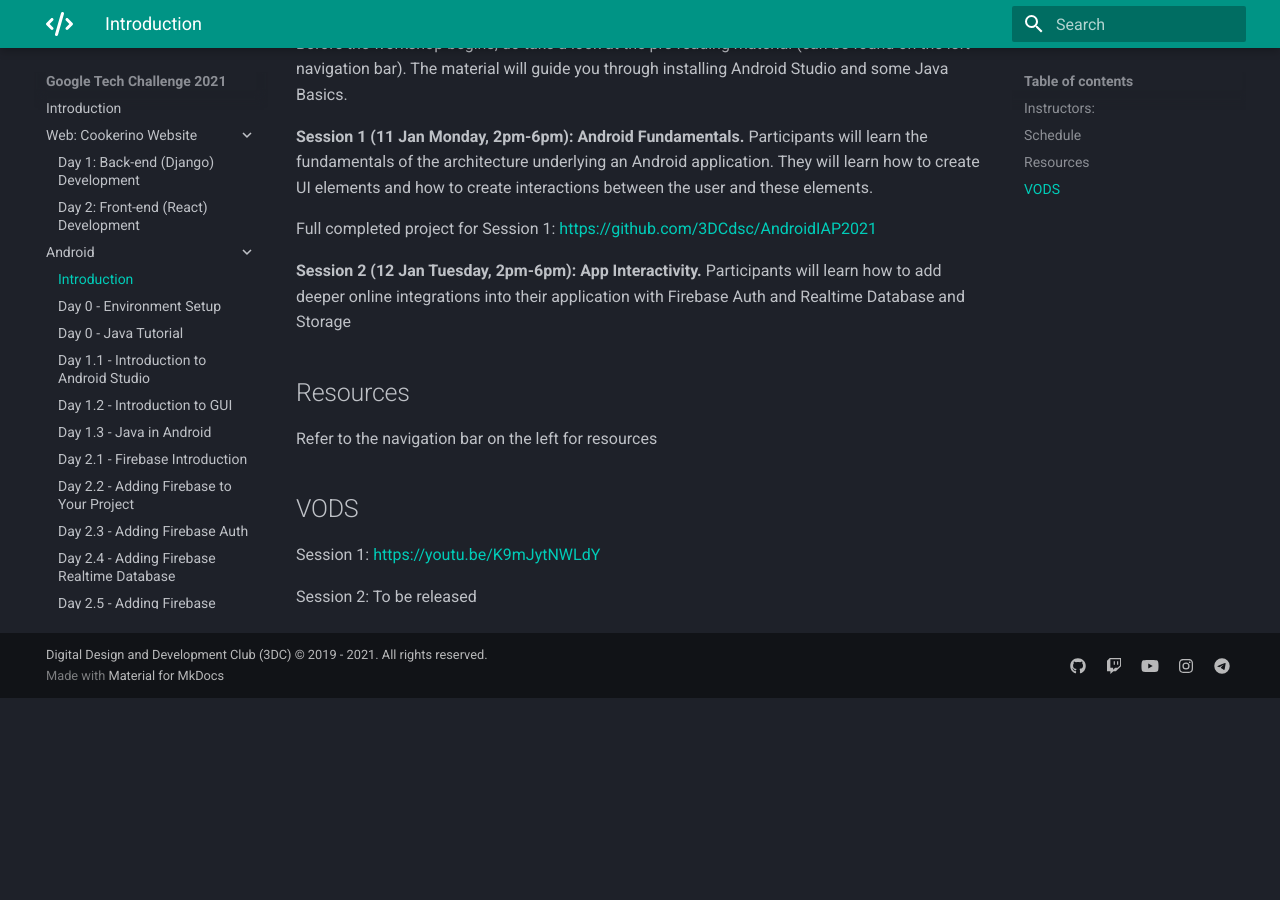
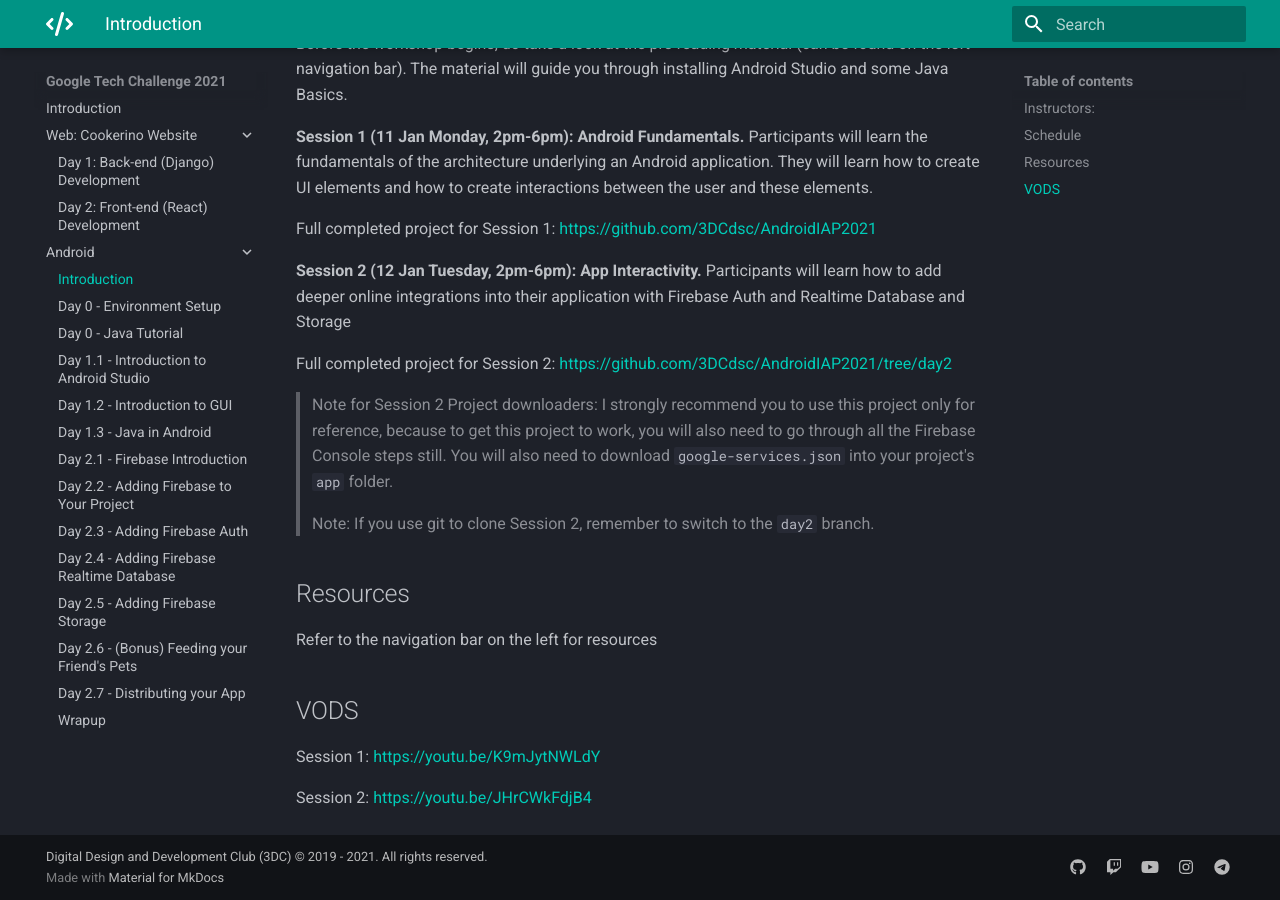
Before and after one commit to SHSR2001/3dcdsc.github.io, an MkDocs documentation site: the page built from docs/gtc/android/android.md, in a window 1280 px wide and 900 px high, scrolled down 606 px. Built offline with MkDocs 1.6.1 and Material for MkDocs 9.7.7, drawn with Linux system fonts in a browser that asks for light colours; before the commit the page ends 1304 px from its top, so only the background shows below that.

Commit message:
add post session 2 stuff

```diff
--- a/docs/gtc/android/android.md
+++ b/docs/gtc/android/android.md
@@ -22,6 +22,12 @@
 
 **Session 2 (12 Jan Tuesday, 2pm-6pm): App Interactivity.** Participants will learn how to add deeper online integrations into their application with Firebase Auth and Realtime Database and Storage
 
+Full completed project for Session 2: <https://github.com/3DCdsc/AndroidIAP2021/tree/day2>
+
+> Note for Session 2 Project downloaders: I strongly recommend you to use this project only for reference, because to get this project to work, you will also need to go through all the Firebase Console steps still. You will also need to download `google-services.json` into your project's `app` folder.
+
+> Note: If you use git to clone Session 2, remember to switch to the `day2` branch.
+
 ## Resources
 
 Refer to the navigation bar on the left for resources
@@ -30,4 +36,4 @@
 
 Session 1: <https://youtu.be/K9mJytNWLdY>
 
-Session 2: To be released
+Session 2: <https://youtu.be/JHrCWkFdjB4>
```
Also changed, not shown: docs/gtc/android/day2-firebase-sdk.md (+2 -0 lines).
